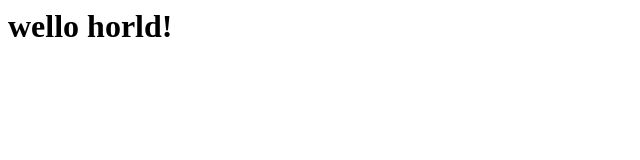
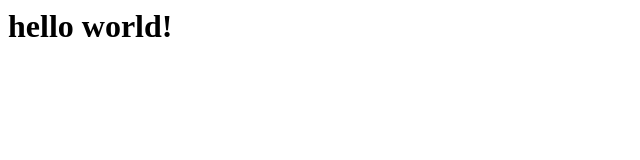
Before and after one commit to derek-adair/derekadaircom, a plain HTML site: page home.html in a window 1280 px wide. Shown: the full height of the page, 0-640 px from the left. Drawn offline with Linux system fonts and the light colour scheme.

Commit message:
Updated 'home.html' via CloudCannon

```diff
--- a/home.html
+++ b/home.html
@@ -2,6 +2,6 @@
 
     <title>wello horld</title>
     <body>
-        <h1 class="editable">wello horld!</h1>
+        <h1 class="editable">hello world!</h1>
     </body>
 </html>
```
